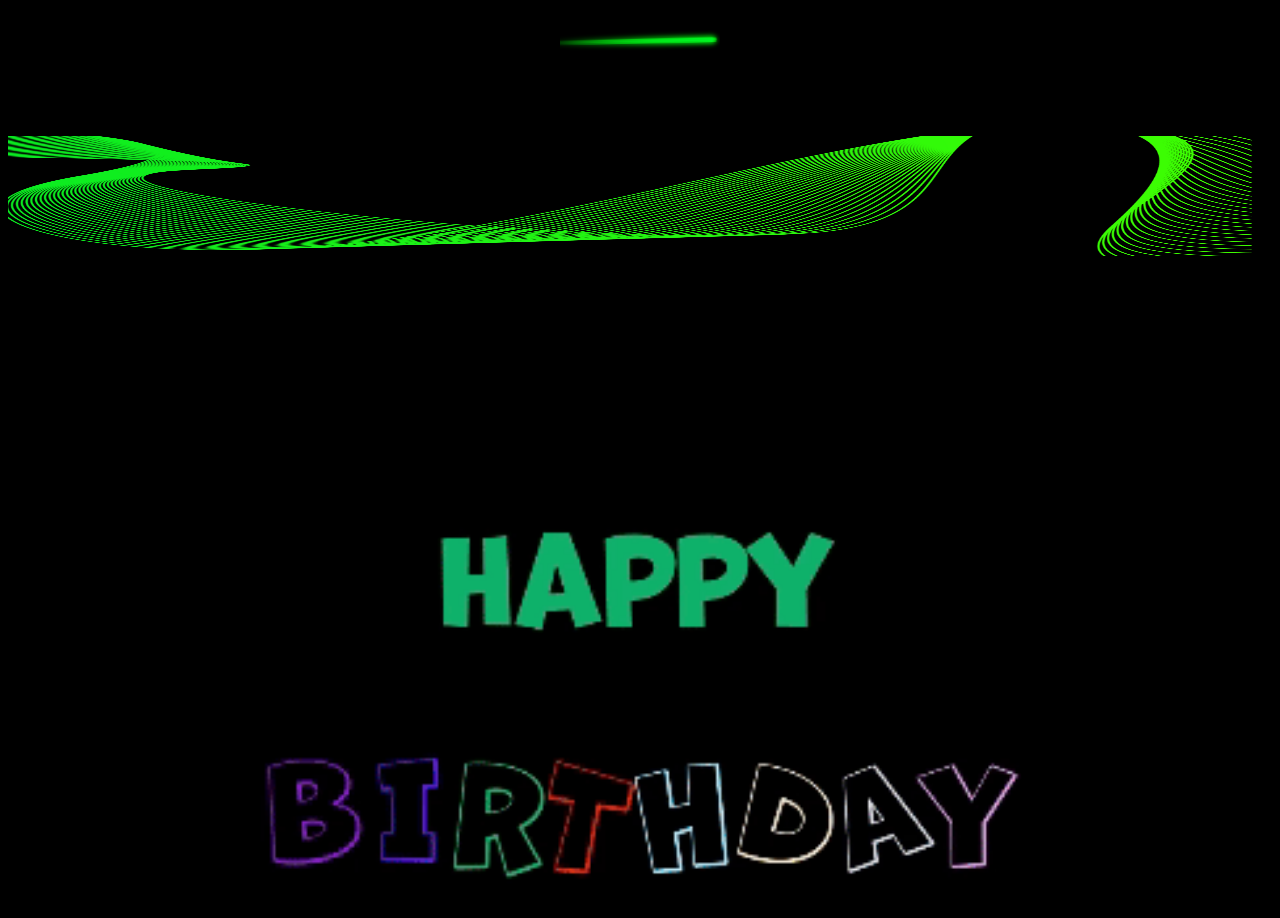
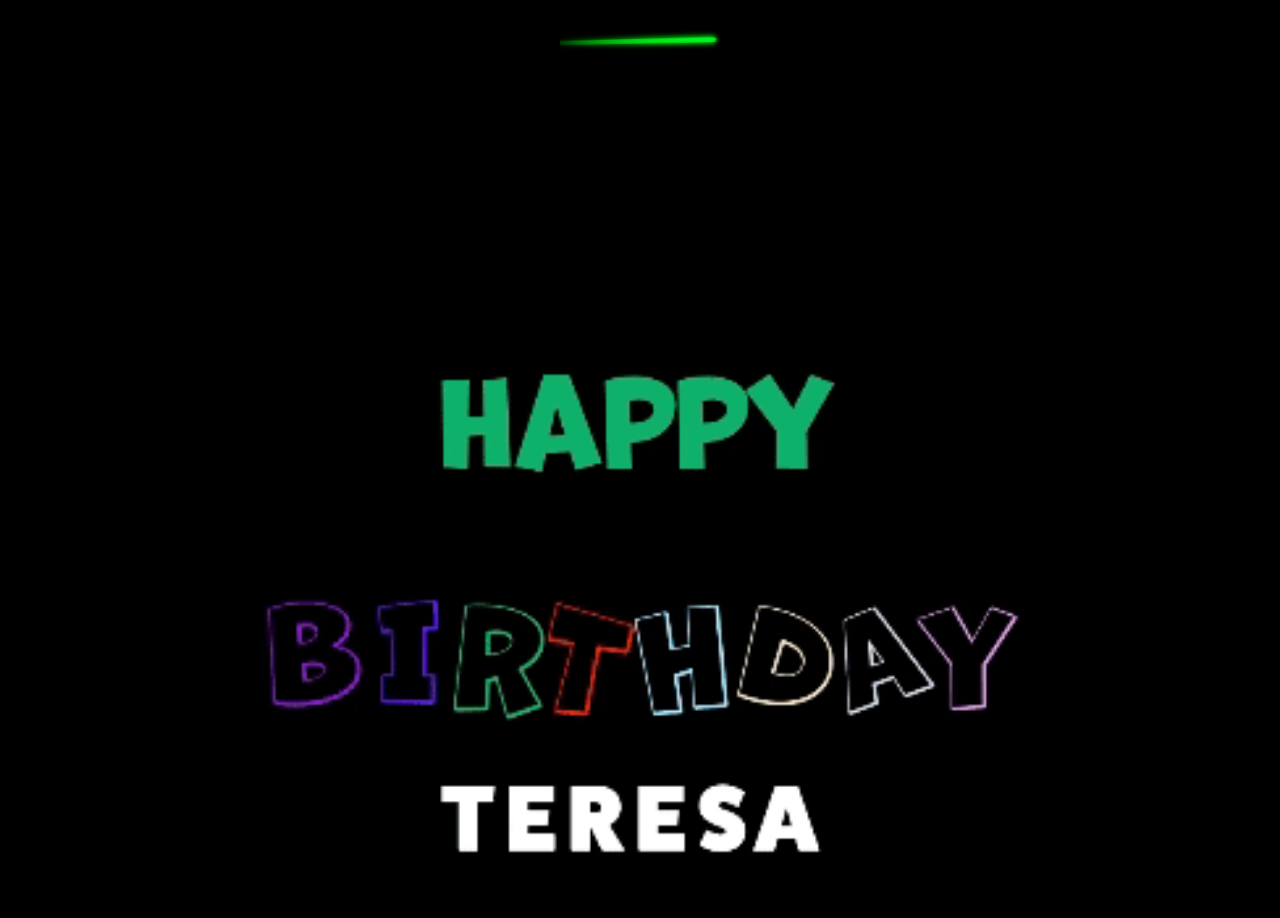
Before and after one commit to RStrozier/teresa-birthday-final, a React (Vite) app: page / in a window 1280 px wide. Shown: the part 2843-3761 px from the top of the page. Built offline with nearby package versions, Linux system fonts and the light colour scheme; a web font is replaced by a local one.

Commit message:
less is more

```diff
--- a/src/App.tsx
+++ b/src/App.tsx
@@ -5,7 +5,6 @@ import BirthdayMessage from './components/BirthdayMessage'
 import BirthdayVideo from './components/BirthdayVideo'
 import FinalGraphic from './components/FinalGraphic'
 import Footer from './components/Footer'
-import GreenSpacer from './components/GreenSpacer'
 import LoveForGod from './components/LoveForGod'
 
 function App() {
@@ -17,7 +16,6 @@ function App() {
      <BirthdayMessage />
      <FinalGraphic />
      <LoveForGod />
-     <GreenSpacer />
      <BirthdayGraphic />
      <Footer />
     </>
--- a/src/index.css
+++ b/src/index.css
@@ -113,5 +113,5 @@
 }
 
 .lg-spacer {
-  padding: 6rem;
+  padding: 5rem;
 }
```
